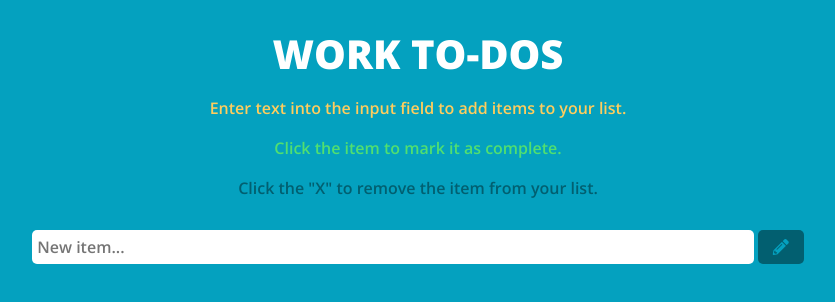
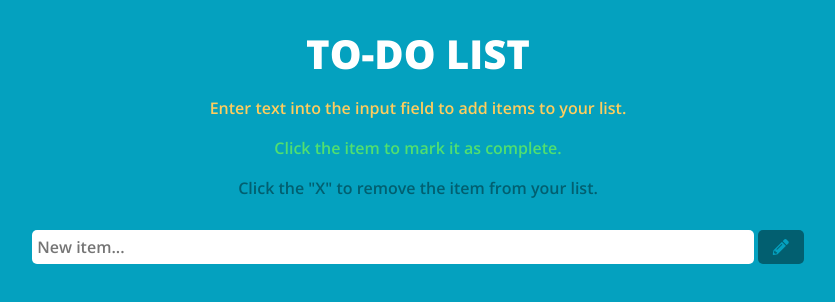
Before and after one commit to JohnPaulFich/to-do-list, a plain HTML site: page indexNEW.html in a window 1280 px wide. Shown: the whole page, without its empty margins (222-1057 px from the left). Drawn offline with nearby package versions, Linux system fonts and the light colour scheme.

Commit message:
changing h1

```diff
--- a/indexNEW.html
+++ b/indexNEW.html
@@ -23,7 +23,7 @@
 
 		<div class="row">
 			<div class="intro col-12">
-				<h1>Work To-Dos</h1>
+				<h1>To-Do List</h1>
 				<div>
 					<div class="border1"></div>
 					<div c
```
